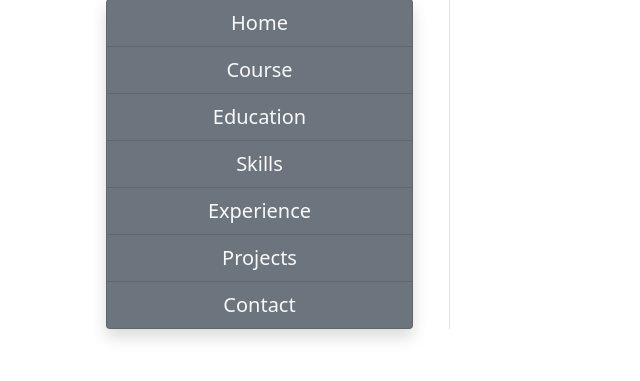
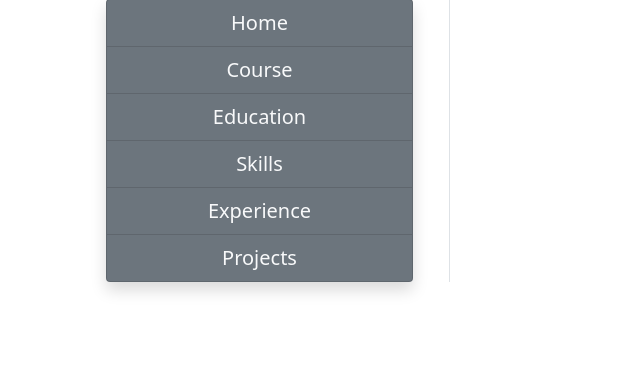
Before and after one commit to aish199820/ResumePro, a Django app: page /course/ in a window 1280 px wide. Shown: the part 380-761 px from the top of the page, without its empty margins (0-640 px from the left). Run offline with Django 3.2, Linux system fonts and the light colour scheme.

Commit message:
Update base.html

```diff
--- a/templates/MyResume/base.html
+++ b/templates/MyResume/base.html
@@ -69,7 +69,7 @@
 
                     <li class="list-group-item bg-secondary"><a href="{% url 'project' %}" class="text-decoration-none fs-5 text-light">Projects</a></li>
 
-                    <li class="list-group-item bg-secondary"><a href="{% url 'contact' %}" class="text-decoration-none fs-5 text-light">Contact</a></li>
+<!--                     <li class="list-group-item bg-secondary"><a href="{% url 'contact' %}" class="text-decoration-none fs-5 text-light">Contact</a></li> -->
                 </ul>
             </div>
 
```
